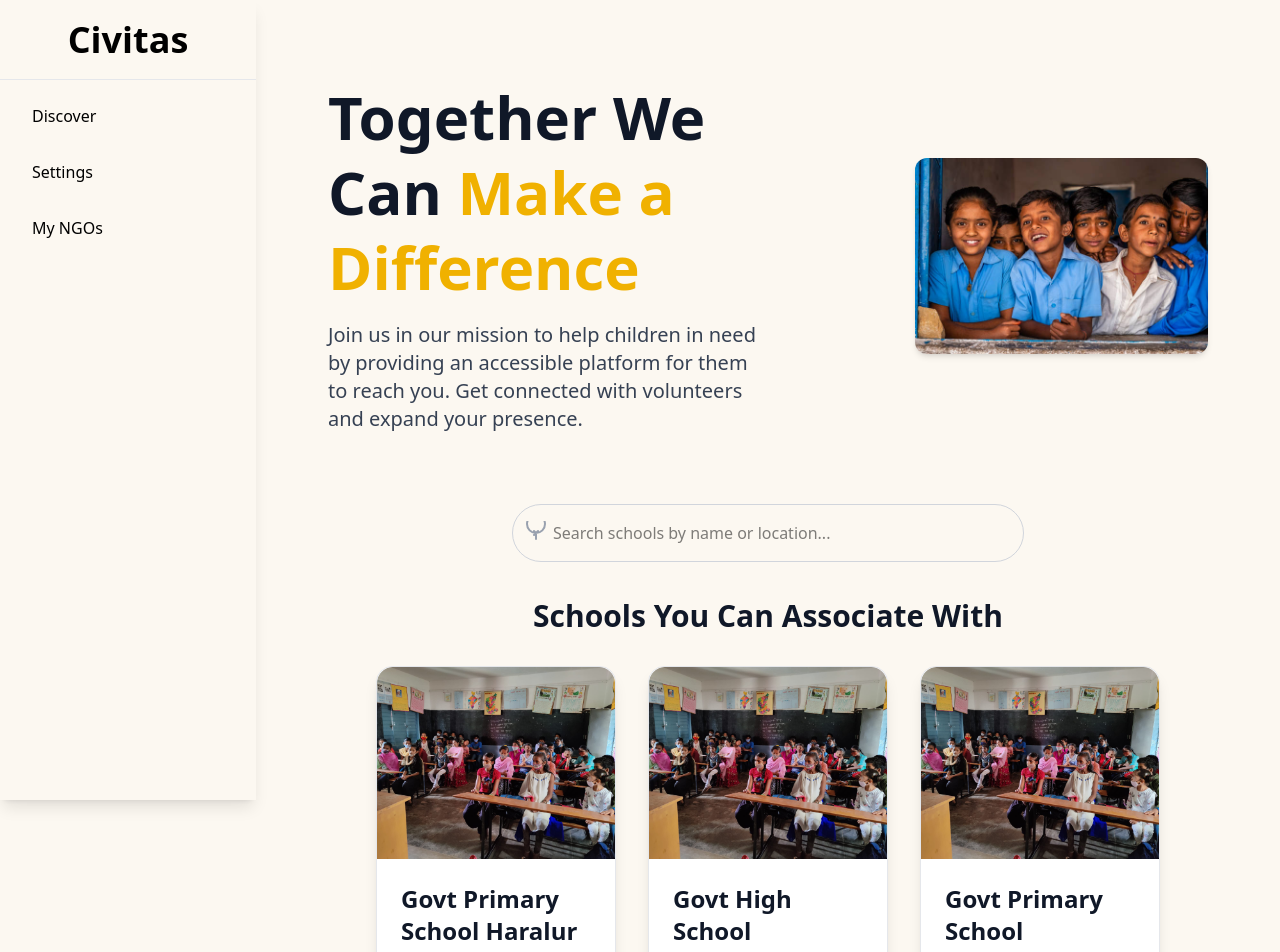
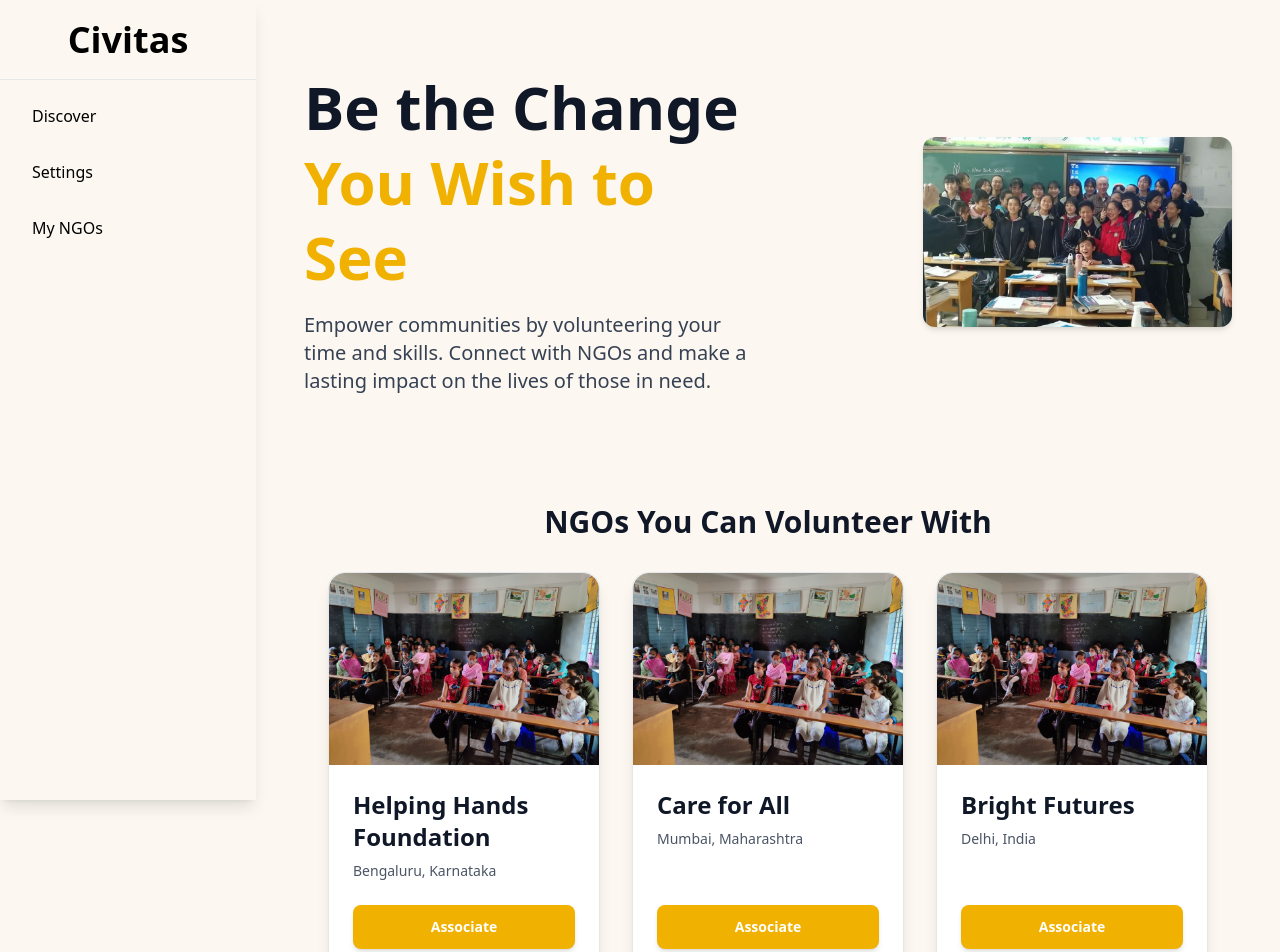
Before and after one commit to ishan-sp/civitas, a React (Vite) app in the folder civitas/: page /dashboard/vol in a window 1280 px wide. Shown: the top 952 px of the page. Built offline with nearby package versions, Linux system fonts and the light colour scheme.

Commit message:
Added volunteer dashboard features, Modified hero to be more modular

```diff
--- a/civitas/src/App.jsx
+++ b/civitas/src/App.jsx
@@ -21,7 +21,6 @@ const App = () => {
         <Route path="/signup/ngo" element={<><Navbar links={[{ name: "About us", href: "/about" }, { name: "FAQs", href: "/faq" }]} /><NgoRegistration /></>} />
         <Route path="/dashboard/ngo/*" element={<NGODash />} />
         <Route path="/dashboard/vol/*" element={<VOLDash />} />
-        <Route path="/ngo/settings" element = {<><SettingsSection/></>}/>
       </Routes>
     </Router>
   );
--- a/civitas/src/components/NGODashboard/Discover.jsx
+++ b/civitas/src/components/NGODashboard/Discover.jsx
@@ -1,5 +1,4 @@
 import React, { useState } from "react";
-import NgoHeroSection from "./Hero";
 import SearchBar from "./Searchbar";
 import SchoolCard from "./Card";
 
@@ -17,7 +16,6 @@ const Discover = () => {
 
   return (
     <>
-      <NgoHeroSection />
       <section id="discover-section" className="container mx-auto px-6 lg:px-12 pt-20 pb-4">
         <SearchBar
           data={schools}
--- a/civitas/src/components/NGODashboard/Hero.jsx
+++ b/civitas/src/components/NGODashboard/Hero.jsx
@@ -1,16 +1,16 @@
-import ngoDashboardHero from "../../assets/images/ngoDashboardHero.jpg";
+import React from "react";
 
-function NgoHeroSection() {
+function NgoHeroSection({ textPart1, textPart2, description, imageLink }) {
   return (
     <section className="bg-[#FCF8F1] pt-16 h-[50vh] flex items-center">
       <div className="container mx-auto px-6 lg:px-12 flex flex-col lg:flex-row items-center justify-between gap-12">
         {/* Left Side - Text Content */}
         <div className="lg:w-1/2 text-center lg:text-left">
           <h1 className="text-4xl font-extrabold text-gray-900 sm:text-5xl lg:text-6xl leading-tight">
-            Together We Can <span className="text-yellow-500">Make a Difference</span>
+            {textPart1} <span className="text-yellow-500">{textPart2}</span>
           </h1>
           <p className="mt-4 text-base text-gray-700 sm:text-lg lg:text-xl">
-            Join us in our mission to help children in need by providing an accessible platform for them to reach you. Get connected with volunteers and expand your presence.
+            {description}
           </p>
         </div>
 
@@ -18,8 +18,8 @@ function NgoHeroSection() {
         <div className="lg:w-1/3">
           <img
             className="w-full rounded-xl shadow-md"
-            src={ngoDashboardHero}
-            alt="Children learning in school"
+            src={imageLink}
+            alt="Hero Section"
           />
         </div>
       </div>
--- a/civitas/src/components/NGODashboard/NGODash.jsx
+++ b/civitas/src/components/NGODashboard/NGODash.jsx
@@ -2,26 +2,40 @@ import React, { useState } from "react";
 import VerticalNavbar from "../VerticalNavbar";
 import Discover from "./Discover";
 import Settings from "./Settings";
+import ngoDashboardHero from "../../assets/images/ngoDashboardHero.jpg";
+import NgoHeroSection from "./Hero";
 
 const NGODash = () => {
-  const [activeSection, setActiveSection] = useState("discover"); // Default to "discover"
+  const [activeSection, setActiveSection] = useState("discover");
 
   return (
     <div className="flex bg-[#FCF8F1] min-h-screen">
   {/* Vertical Navbar */}
   <VerticalNavbar
     links={[
-          { name: "Discover", href: "#", onClick: () => setActiveSection("discover") },
-          { name: "Settings", href: "/ngo/settings", onClick: () => setActiveSection("settings") },
+      { name: "Discover", onClick: () => setActiveSection("discover") },
+      { name: "Settings", onClick: () => setActiveSection("settings") },
     ]}
   />
 
   {/* Main Content */}
   <div className="flex-1 ml-64">
+    {/* ✅ Hero section placed here */}
+    <NgoHeroSection
+      textPart1="Together We Can"
+      textPart2="Make a Difference"
+      description="Join us in our mission to help children in need by providing an accessible platform for them to reach you. Get connected with volunteers and expand your presence."
+      imageLink={ngoDashboardHero}
+    />
+
+    {/* Actual Section */}
+    <div className="p-6">
       {activeSection === "discover" && <Discover />}
       {activeSection === "settings" && <Settings />}
     </div>
   </div>
+</div>
+
   );
 };
 
--- /dev/null
+++ b/civitas/src/components/VolunteerDashboard/Discover.jsx
@@ -0,0 +1,37 @@
+import React, { useState } from "react";
+import SchoolCard from "../NGODashboard/Card";
+
+const Discover = () => {
+  const ngos = [
+    { ngoName: "Helping Hands Foundation", location: "Bengaluru, Karnataka", ngoId: "ngo1" },
+    { ngoName: "Care for All", location: "Mumbai, Maharashtra", ngoId: "ngo2" },
+    { ngoName: "Bright Futures", location: "Delhi, India", ngoId: "ngo3" },
+    { ngoName: "Green Earth Initiative", location: "Chennai, Tamil Nadu", ngoId: "ngo4" },
+    { ngoName: "Hope and Smile", location: "Kolkata, West Bengal", ngoId: "ngo5" },
+    { ngoName: "Education for All", location: "Hyderabad, Telangana", ngoId: "ngo6" },
+  ];
+
+  const [filteredNgos, setFilteredNgos] = useState(ngos);
+
+  return (
+    <>
+      <section id="discover-section" className="container mx-auto px-6 lg:px-12 pt-20 pb-4">
+        <h2 className="text-3xl font-bold text-gray-900 mb-8 text-center">
+          NGOs You Can Volunteer With
+        </h2>
+        <div className="grid grid-cols-1 sm:grid-cols-2 lg:grid-cols-3 gap-8">
+          {filteredNgos.map((ngo, index) => (
+            <SchoolCard
+              key={index}
+              schoolName={ngo.ngoName} // Display NGO name
+              location={ngo.location} // Display location as description
+              schoolId={ngo.ngoId} // Use ngoId for unique identification
+            />
+          ))}
+        </div>
+      </section>
+    </>
+  );
+};
+
+export default Discover;
--- a/civitas/src/components/VolunteerDashboard/VOLDash.jsx
+++ b/civitas/src/components/VolunteerDashboard/VOLDash.jsx
@@ -1,26 +1,42 @@
 import React, { useState } from "react";
 import VerticalNavbar from "../VerticalNavbar";
-import Discover from "../NGODashboard/Discover"; // Component to fetch and display NGOs
+import Discover from "./Discover"; // Component to fetch and display NGOs
+import NgoHeroSection from "../NGODashboard/Hero";
+import ngoDashboardHero from "../../assets/images/volDashboardHero.jpg";
 
 const VOLDash = () => {
   const [activeSection, setActiveSection] = useState("discover"); // Default section
 
   return (
     <div className="flex bg-[#FCF8F1] min-h-screen">
+  {/* Vertical Navbar */}
   <VerticalNavbar
     links={[
       { name: "Discover", onClick: () => setActiveSection("discover") },
       { name: "Settings", onClick: () => setActiveSection("settings") },
-          { name: "My NGOs", onClick: () => setActiveSection("my-ngos") },
+      { name: "My NGOs", onClick: () => setActiveSection("settings") },
     ]}
   />
 
-      <div className="flex-1 ml-64 p-6">
+  {/* Main Content */}
+  <div className="flex-1 ml-64">
+    {/* ✅ Hero section placed here */}
+    <NgoHeroSection
+  textPart1="Be the Change"
+  textPart2="You Wish to See"
+  description="Empower communities by volunteering your time and skills. Connect with NGOs and make a lasting impact on the lives of those in need."
+  imageLink={ngoDashboardHero}
+/>
+
+    {/* Actual Section */}
+    <div className="p-6">
       {activeSection === "discover" && <Discover />}
       {activeSection === "settings" && <Settings />}
-        {activeSection === "my-ngos" && <MyNGOs />}
+      {activeSection === "settings" && <MyNGOs />}
     </div>
   </div>
+</div>
+
   );
 };
 
```
Also changed, not shown: civitas/src/assets/images/volDashboardHero.jpg (added), 1 other file (tests, documents, lock files or other folders). Lines whose indentation alone changed are shown as unchanged.
